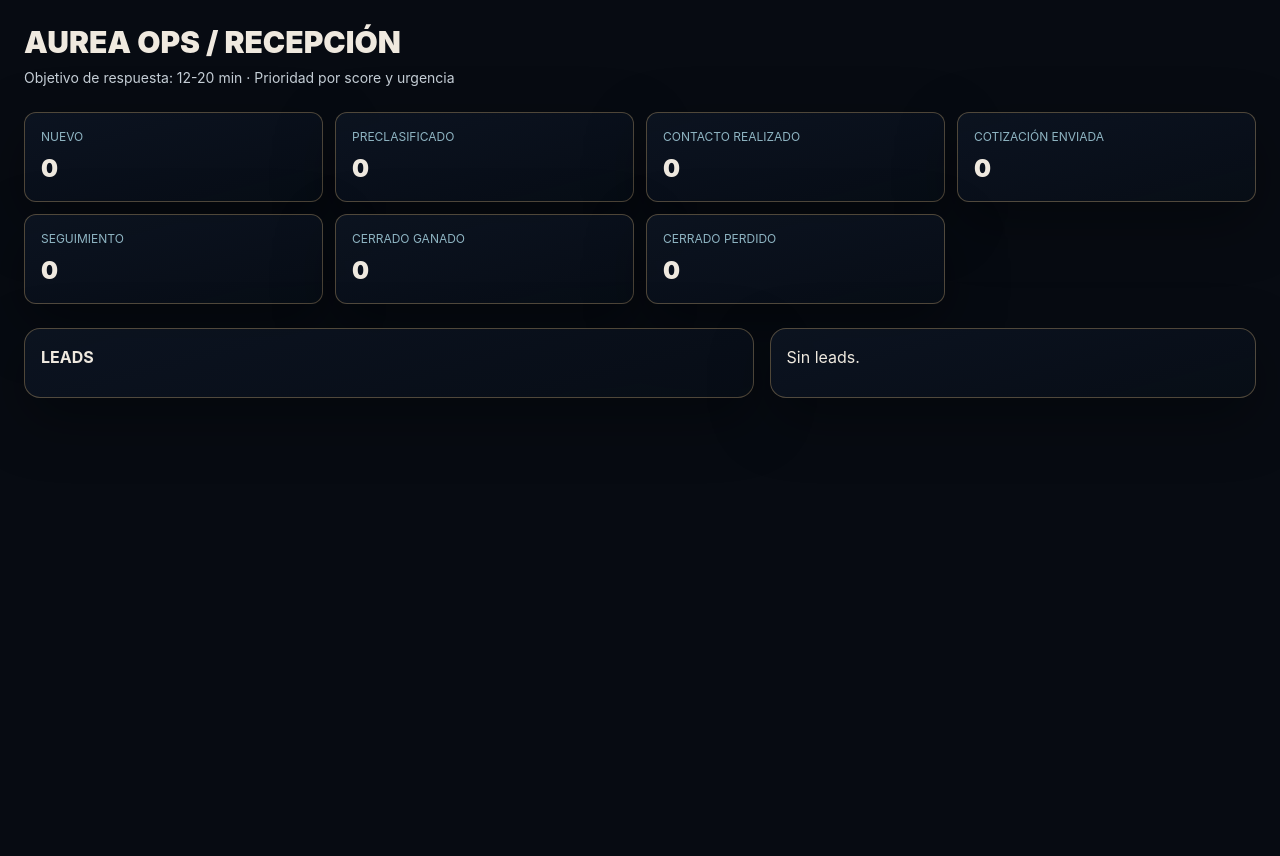
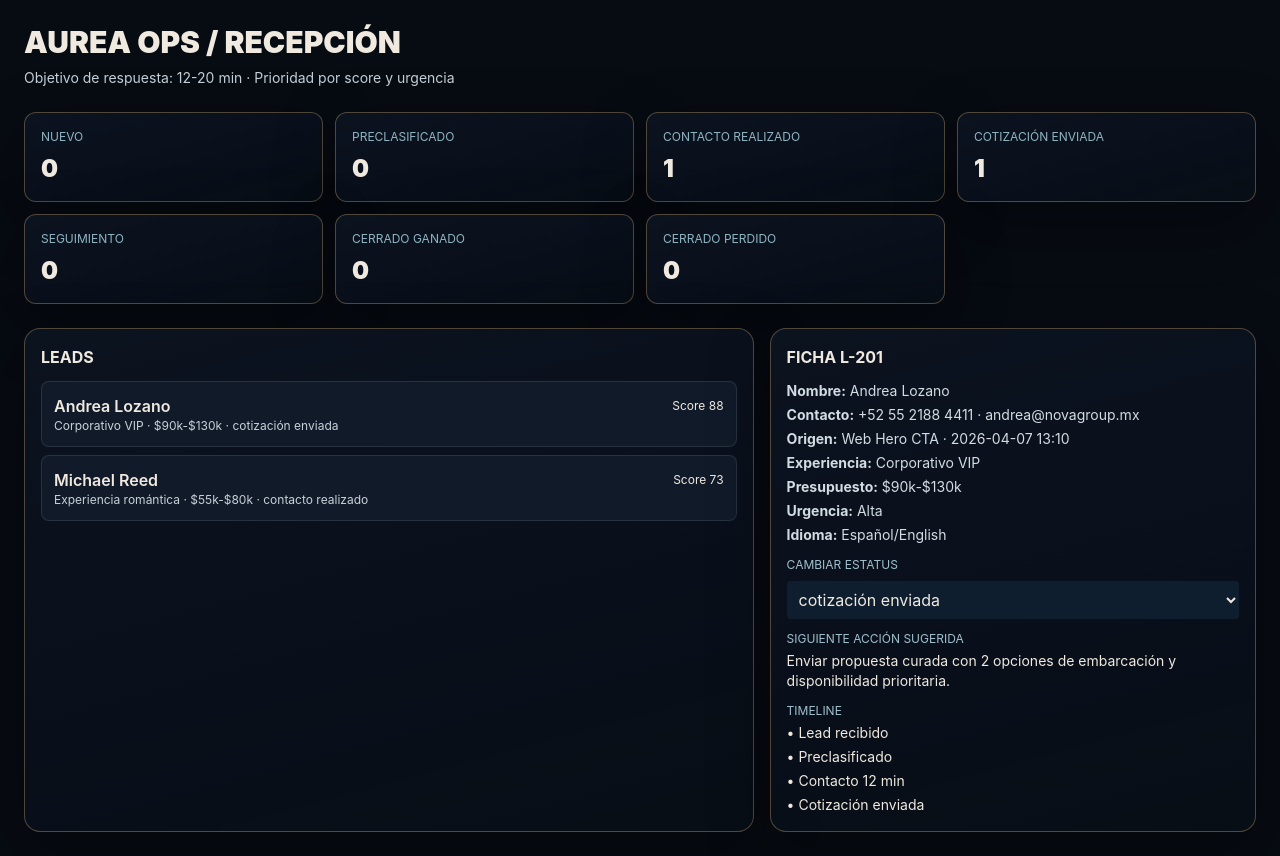
Before and after one commit to bridget-mullen/yates-acapulco-demo, a Next.js app: page /ops in a window 1280 px wide. Before the commit the page ends 800 px from the top, so only its background shows below. Built offline with nearby package versions, Linux system fonts and the light colour scheme.

Commit message:
fix: seed fallback leads in ops when localStorage is empty

```diff
--- a/app/ops/page.tsx
+++ b/app/ops/page.tsx
@@ -27,10 +27,19 @@ type Lead = {
 
 const ESTADOS = ['nuevo','preclasificado','contacto realizado','cotización enviada','seguimiento','cerrado ganado','cerrado perdido']
 
+const FALLBACK: Lead[] = [
+  { id:'L-201', nombre:'Andrea Lozano', whatsapp:'+52 55 2188 4411', email:'andrea@novagroup.mx', fecha:'2026-04-19', personas:'14', experiencia:'Corporativo VIP', duracion:'6h', presupuesto:'$90k-$130k', ocasion:'Cierre anual', idioma:'Español/English', preferencias:'DJ lounge + catering premium', urgencia:'Alta', canal:'WhatsApp', estado:'cotización enviada', score:88, origen:'Web Hero CTA', createdAt:'2026-04-07 13:10', notas:'Alta probabilidad', timeline:['Lead recibido','Preclasificado','Contacto 12 min','Cotización enviada']},
+  { id:'L-202', nombre:'Michael Reed', whatsapp:'+1 305 554 0022', email:'mreed@orionpartners.com', fecha:'2026-04-22', personas:'8', experiencia:'Experiencia romántica', duracion:'4h', presupuesto:'$55k-$80k', ocasion:'Aniversario', idioma:'English', preferencias:'Atardecer + champagne', urgencia:'Media', canal:'Email', estado:'contacto realizado', score:73, origen:'AI Concierge', createdAt:'2026-04-07 15:42', notas:'Necesita confirmación fecha', timeline:['Lead recibido','Preclasificado','Contacto realizado']}
+]
+
 function getLeads(): Lead[] {
-  if (typeof window === 'undefined') return []
+  if (typeof window === 'undefined') return FALLBACK
   const raw = localStorage.getItem('aurea_leads')
-  return raw ? JSON.parse(raw) : []
+  if (!raw) {
+    localStorage.setItem('aurea_leads', JSON.stringify(FALLBACK))
+    return FALLBACK
+  }
+  return JSON.parse(raw)
 }
 function saveLeads(leads: Lead[]) { localStorage.setItem('aurea_leads', JSON.stringify(leads)) }
 
```
